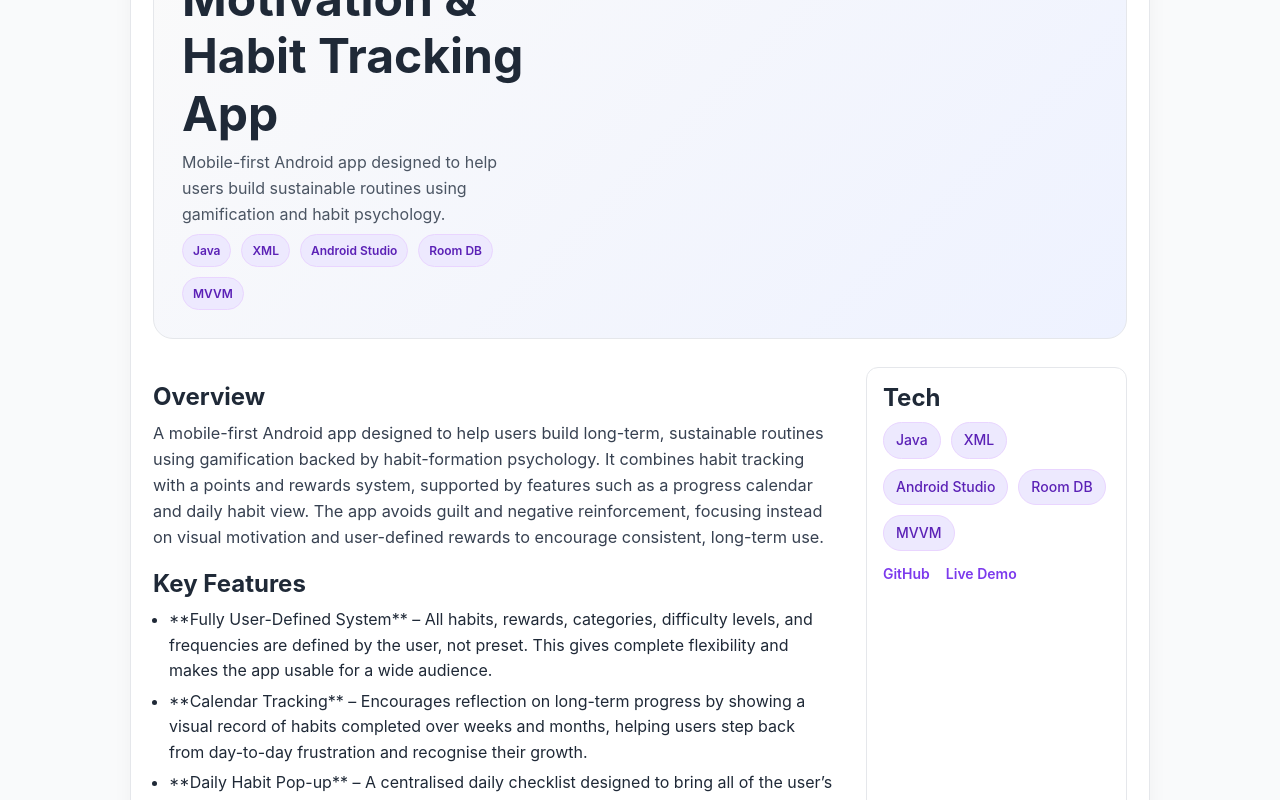
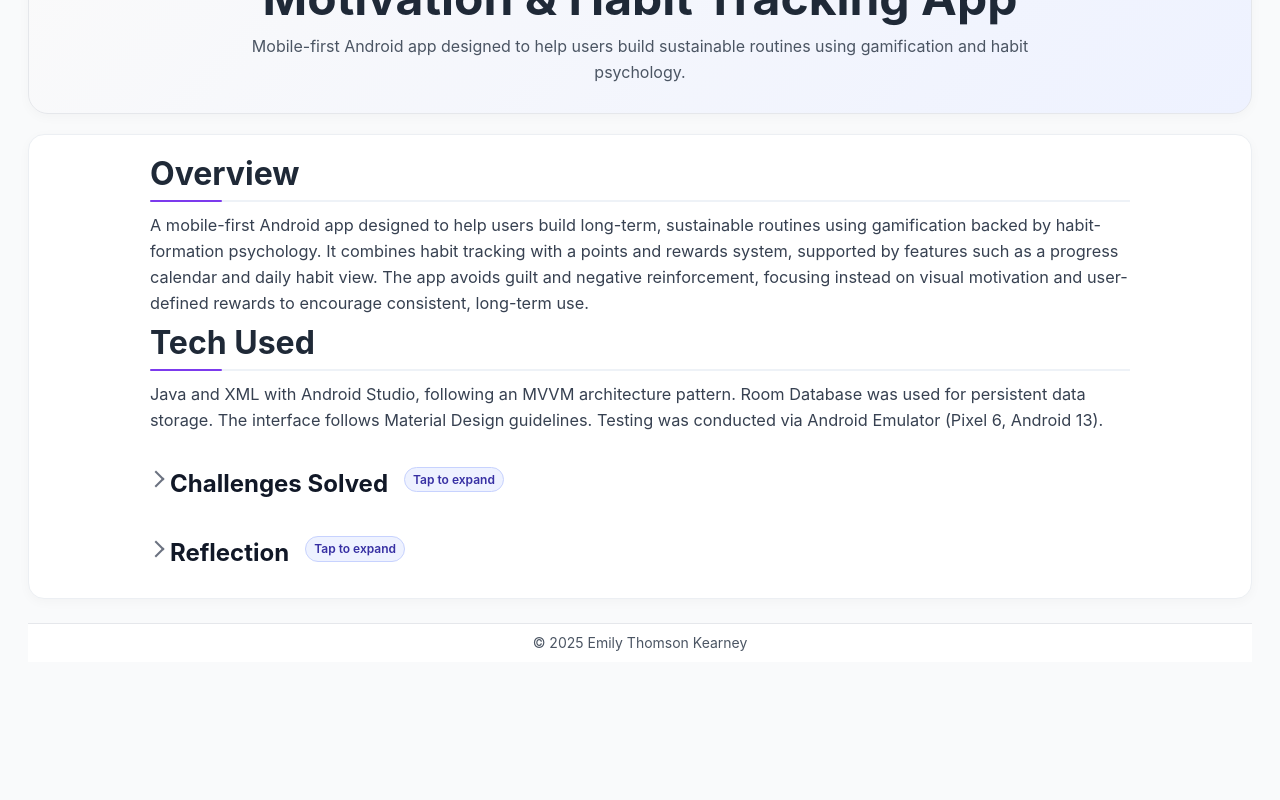
Before and after one commit to Emily36863/Portfolio, a React (Vite) app: page /projects/motivation-app in a window 1280 px wide. Shown: the part 160-960 px from the top of the page. After the commit the page ends 850 px from the top, so only its background shows below. Built offline with nearby package versions, Linux system fonts and the light colour scheme.

Commit message:
Front page sorted

```diff
--- a/src/App.css
+++ b/src/App.css
@@ -5,7 +5,6 @@
 html,
 body,
 #root {
-  height: 100%;
   margin: 0;
   font-family: "Inter", system-ui, -apple-system, Segoe UI, Roboto, sans-serif;
   background: #f9fafb;
@@ -15,54 +14,72 @@ body,
 
 /* ===== Accent & Theme ===== */
 :root {
-  --brand: #7c3aed; /* purple accent */
+  --brand: #7c3aed;
   --brand-light: #ede9fe;
   --brand-dark: #5b21b6;
 }
 
 /* ===== Layout ===== */
 .app {
-  max-width: 1100px;
+  max-width: 1400px; /* wider container */
   margin: 0 auto;
-  padding: clamp(16px, 5vw, 40px);
+  padding: clamp(12px, 3vw, 28px);
   display: flex;
   flex-direction: column;
-  min-height: 100%;
+  min-height: 100vh;
 }
 .content {
   flex: 1;
 }
 
-.project-body {
+/* ===== Home layout (About + Skills left, Projects right) ===== */
+.home-grid {
   display: grid;
-  grid-template-columns: 1fr; /* mobile: single column */
-  gap: 2rem;
+  gap: clamp(16px, 2.5vw, 28px);
+  align-items: stretch; /* both columns same height */
 }
-@media (min-width: 900px) {
-  .project-body.has-aside {
-    grid-template-columns: 3fr 1.15fr;
+
+@media (min-width: 960px) {
+  .home-grid {
+    grid-template-columns: 1fr 2fr; /* left 1/3, right 2/3 */
   }
 }
 
-/* ===== Sidebar ===== */
-.aside-card {
-  display: none;
-  background: #fff;
-  border: 1px solid #e5e7eb;
-  border-radius: 12px;
-  padding: 16px;
+/* Left column becomes a 2-row grid:
+   Row 1 = About (auto)
+   Row 2 = Skills (fills remaining height to align bottoms) */
+.left-col {
+  display: grid;
+  grid-template-rows: auto 1fr; /* <-- key */
+  align-self: stretch; /* stretch to match Projects column */
+  height: 100%;
 }
-.project-body.has-aside .aside-card {
-  display: block;
+
+/* Skills stretches to bottom cleanly */
+.left-col .skills {
+  align-self: stretch;
+  margin-top: -20px;
 }
-@media (min-width: 900px) {
-  .aside-card {
-    position: sticky;
-    top: 24px;
-  }
+
+/* Sections inside the left column don't add extra margin */
+.left-col .section {
+  margin: 0;
 }
-.aside-card h3 {
-  margin-top: 0;
+
+/* Turn off sticky so alignment is exact */
+.about-panel {
+  position: static;
+  top: auto;
+}
+
+/* Right column top aligns nicely */
+.projects.section {
+  margin-top: 12px;
+}
+
+/* Small top breathing room for the grid of cards */
+.projects .projects-grid {
+  margin-top: 24px;
 }
 
 /* ===== Typography ===== */
@@ -100,7 +117,7 @@ a:hover {
 /* ===== Header (site) ===== */
 .header {
   text-align: center;
-  margin-bottom: 2.5rem;
+  margin-bottom: 2.2rem;
 }
 .header h1 {
   margin-bottom: 0.5rem;
@@ -109,17 +126,17 @@ a:hover {
   color: #4b5563;
 }
 
-/* ===== Section Cards ===== */
+/* ===== Section Cards (lighter, less floaty) ===== */
 .section {
-  margin: 0 0 2.25rem;
-  padding: clamp(16px, 2.2vw, 22px);
+  margin: 0 0 1.75rem;
+  padding: clamp(14px, 2vw, 20px);
   background: #fff;
-  border: 1px solid #e5e7eb;
-  border-radius: 18px;
-  box-shadow: 0 6px 20px rgba(0, 0, 0, 0.04);
+  border: 1px solid #eceff3;
+  border-radius: 16px;
+  box-shadow: 0 3px 12px rgba(0, 0, 0, 0.03);
 }
 .section + .section {
-  margin-top: 1.5rem;
+  margin-top: 1.25rem;
 }
 .section h2 {
   position: relative;
@@ -146,23 +163,27 @@ a:hover {
 .projects-grid {
   display: grid;
   grid-template-columns: repeat(auto-fit, minmax(280px, 1fr));
-  gap: 1.25rem;
+  gap: 1.1rem;
 }
 .project-card {
   background: #fff;
   border: 1px solid #e5e7eb;
   border-radius: 16px;
-  padding: 20px;
-  box-shadow: 0 6px 20px rgba(0, 0, 0, 0.06);
-  transition: transform 200ms ease, box-shadow 200ms ease;
+  padding: 18px;
+  box-shadow: 0 6px 16px rgba(0, 0, 0, 0.06);
+  transition: transform 0.18s ease, box-shadow 0.18s ease;
 }
 .project-card:hover {
-  transform: translateY(-6px) scale(1.01);
-  box-shadow: 0 12px 28px rgba(0, 0, 0, 0.12);
+  transform: translateY(-4px);
+  box-shadow: 0 10px 24px rgba(0, 0, 0, 0.1);
 }
-.project-card h3 {
-  margin: 0 0 8px;
-  color: #111827;
+/* Prevent underline/overlay clash; only underline title link */
+.project-card a {
+  color: inherit;
+  text-decoration: none;
+}
+.project-card h3 a:hover {
+  text-decoration: underline;
 }
 
 .project-links {
@@ -197,7 +218,7 @@ a:hover {
   border: 1px solid #e9d5ff;
 }
 
-/* ===== Case Study Prose & Accordions ===== */
+/* ===== Case Study Prose & Accordions (simplified) ===== */
 .case-prose p {
   margin: 0.5rem 0;
   font-size: 1.02rem;
@@ -211,26 +232,28 @@ a:hover {
   line-height: 1.6;
 }
 
+/* Minimal accordion: aligned arrow + label, no heavy box */
 .case-prose details {
   margin-top: 12px;
-  border: 1px solid #e5e7eb;
-  border-radius: 12px;
-  background: #fff;
-  overflow: hidden;
-  box-shadow: 0 3px 14px rgba(0, 0, 0, 0.03);
+  border: 0;
+  border-radius: 0;
+  background: transparent;
+  box-shadow: none;
 }
 .case-prose summary {
   cursor: pointer;
   list-style: none;
   display: flex;
   align-items: center;
-  gap: 10px;
-  font-weight: 600;
-  padding: 12px 14px;
-  position: relative;
+  gap: 8px;
+  font-weight: 700;
+  padding: 0;
   color: #111827;
-  background: linear-gradient(180deg, #fafbff, #f4f6ff);
+  background: none;
   user-select: none;
+}
+.case-prose summary::-webkit-details-marker {
+  display: none;
 }
 .case-prose summary::before {
   content: "";
@@ -241,49 +264,32 @@ a:hover {
   transform: rotate(-45deg);
   transition: transform 150ms ease;
   flex: 0 0 10px;
-  margin-right: 2px;
-}
-.case-prose summary::-webkit-details-marker {
-  display: none;
-}
-.case-prose details > *:not(summary) {
-  padding: 12px 14px 14px;
-  color: #374151;
-  background: #fff;
-}
-.case-prose summary:hover {
-  background: #eef2ff;
-}
-.case-prose summary:focus-visible {
-  outline: 3px solid var(--brand);
-  outline-offset: 3px;
-  border-radius: 8px;
-}
-.case-prose details[open] {
-  border-color: #c7d2fe;
-  box-shadow: 0 6px 22px rgba(59, 130, 246, 0.08);
 }
 .case-prose details[open] summary::before {
   transform: rotate(45deg);
 }
+.case-prose details > *:not(summary) {
+  padding: 8px 0 0;
+  color: #374151;
+}
 .case-prose summary .badge {
-  margin-left: auto;
+  margin-left: 8px;
   font-size: 12px;
   font-weight: 600;
-  background: #e0e7ff;
+  background: #eef2ff;
   color: #3730a3;
   padding: 2px 8px;
   border-radius: 999px;
   border: 1px solid #c7d2fe;
 }
 
-/* ===== Project Hero ===== */
+/* ===== Project Hero (single column; centered title & summary) ===== */
 .project-hero {
   padding: clamp(18px, 4vw, 28px);
   background: linear-gradient(135deg, #fafafa 0%, #eef2ff 100%);
   border: 1px solid #e5e7eb;
   border-radius: 20px;
-  margin-bottom: 1.75rem;
+  margin-bottom: 1.4rem;
 }
 .project-hero-inner {
   display: grid;
@@ -291,9 +297,13 @@ a:hover {
 }
 @media (min-width: 900px) {
   .project-hero-inner {
-    grid-template-columns: 2fr 3fr;
+    grid-template-columns: 1fr;
     align-items: center;
   }
+}
+.project-hero .prose-max {
+  text-align: center;
+  margin-inline: auto;
 }
 .hero-media {
   position: relative;
@@ -302,6 +312,7 @@ a:hover {
   background: #fff;
   border: 1px solid #e5e7eb;
   box-shadow: 0 10px 30px rgba(17, 24, 39, 0.06);
+  margin-top: 12px;
 }
 .hero-media img {
   width: 100%;
@@ -325,7 +336,34 @@ a:hover {
   color: var(--brand-dark);
 }
 
-/* ===== Gallery ===== */
+/* ===== Alternating Feature Rows (image ↔ text) ===== */
+.feature-row {
+  display: grid;
+  gap: 14px;
+  align-items: center;
+  margin: 22px 0;
+}
+@media (min-width: 900px) {
+  .feature-row {
+    grid-template-columns: 1.3fr 1fr;
+  }
+  .feature-row.reverse {
+    grid-template-columns: 1fr 1.3fr;
+  }
+}
+.feature-media {
+  border-radius: 14px;
+  overflow: hidden;
+  border: 1px solid #e5e7eb;
+  box-shadow: 0 6px 18px rgba(17, 24, 39, 0.06);
+}
+.feature-media img {
+  width: 100%;
+  height: auto;
+  display: block;
+}
+
+/* ===== Gallery (thumbs still available if you use it) ===== */
 .gallery {
   margin-top: 0.5rem;
 }
@@ -390,17 +428,30 @@ a:hover {
 .footer {
   border-top: 1px solid #e5e7eb;
   background: #fff;
-  padding: 12px 20px;
+  padding: 10px 16px; /* slightly tighter vertical padding */
+  margin-top: 8px; /* reduce gap above footer */
   text-align: center;
   font-size: 14px;
   color: #4b5563;
 }
+
+/* footer links */
 .footer a {
   color: var(--brand);
+  text-decoration: none;
 }
+.footer a:hover {
+  text-decoration: underline;
+}
+
+/* remove any unused dot/link */
 .footer .dot {
-  margin: 0 8px;
-  color: #9ca3af;
+  display: none;
+}
+
+/* contact section spacing */
+.section.contact {
+  margin-bottom: 0.6rem; /* reduced to tighten contact-footer gap */
 }
 
 /* ===== Accessibility ===== */
@@ -411,3 +462,125 @@ button:focus-visible,
   outline-offset: 4px;
   border-radius: 12px;
 }
+
+/* ===== Buttons (kept in case you use later, but not shown by default) ===== */
+.btn {
+  display: inline-flex;
+  align-items: center;
+  gap: 8px;
+  padding: 10px 14px;
+  border-radius: 10px;
+  border: 1px solid #e5e7eb;
+  background: #fff;
+  font-weight: 700;
+  font-size: 14px;
+  text-decoration: none;
+  transition: transform 0.15s ease, box-shadow 0.15s ease, background 0.15s ease;
+}
+.btn:hover {
+  transform: translateY(-2px);
+  box-shadow: 0 8px 18px rgba(0, 0, 0, 0.08);
+}
+.btn.primary {
+  background: var(--brand);
+  color: #fff;
+  border-color: transparent;
+}
+.btn.secondary {
+  background: #f9fafb;
+}
+.btn:focus-visible {
+  outline: 3px solid var(--brand);
+  outline-offset: 3px;
+  border-radius: 10px;
+}
+
+/* ===== Readability width for long text ===== */
+.prose-max {
+  max-width: 980px;
+  margin-inline: auto;
+}
+
+/* ===== Position tweaks (desktop) ===== */
+@media (min-width: 960px) {
+  /* Push the Projects box down */
+  .projects.section {
+    margin-top: 30px; /* tweak this number to taste */
+  }
+
+  /* Push the Contact box down (covering common class/id variations) */
+  .contact.section,
+  .section.contact,
+  #contact.section,
+  #contact {
+    margin-top: 25px; /* tweak independently if you want */
+  }
+}
+
+/* If you’re linking to #contact, keep anchor jumps nicely spaced under the top edge */
+#contact {
+  scroll-margin-top: 80px;
+}
+
+/* ===== Contact Row ===== */
+.contact-row {
+  display: flex;
+  justify-content: space-between; /* distributes evenly */
+  align-items: center;
+  flex-wrap: wrap; /* wrap nicely on smaller screens */
+  gap: 20px;
+  margin-top: 8px;
+}
+
+.contact-row p {
+  margin: 0;
+  font-size: 1rem;
+}
+
+.contact-row a {
+  color: var(--brand);
+  font-weight: 600;
+  text-decoration: none;
+}
+
+.contact-row a:hover {
+  text-decoration: underline;
+}
+/* ==== tighten vertical spacing to kill the tiny scroll ==== */
+
+/* slightly less space under the big heading */
+.header {
+  margin-bottom: 1.8rem;
+}
+
+/* reduce default bottom margin for cards/sections */
+.section {
+  margin: 0 0 1.25rem;
+}
+
+/* the contact card sits a touch closer to the footer */
+.section.contact {
+  margin-bottom: 0.4rem;
+}
+
+/* footer hugs content a bit more */
+.footer {
+  margin-top: 4px;
+  padding: 8px 16px;
+}
+
+/* app fills the viewport without overshooting */
+.app {
+  min-height: 100vh;
+}
+
+/* if a browser supports “small viewport” units, use them (mobile-safe) */
+@supports (height: 100svh) {
+  .app {
+    min-height: 100svh;
+  }
+}
+
+/* last resort: if you still see a 1px scroll on some setups, uncomment this:
+.app { min-height: calc(100vh - 1px); }
+*/
--- a/src/App.jsx
+++ b/src/App.jsx
@@ -26,7 +26,6 @@ export default function App() {
       <footer className="footer">
         <span>© {new Date().getFullYear()} Emily Thomson Kearney</span>
         <span className="dot">•</span>
-        <a href="mailto:emily36863@gmail.com">Contact</a>
       </footer>
     </div>
   );
--- a/src/pages/Project.jsx
+++ b/src/pages/Project.jsx
@@ -1,10 +1,13 @@
-// pages/Project.jsx
 import { useState } from "react";
 import { useParams, Link } from "react-router-dom";
 import { projects } from "../data/projects";
 
+function cleanText(s = "") {
+  return s.replace(/\*\*/g, "");
+} // remove stray **
+
 function Body({ text }) {
-  const lines = text.split("\n").filter(Boolean);
+  const lines = cleanText(text).split("\n").filter(Boolean);
   const bulletLines = lines.filter((l) => l.trim().startsWith("•"));
   if (bulletLines.length >= 2) {
     return (
@@ -25,141 +28,148 @@ export default function Project() {
 
   if (!project) {
     return (
-      <div className="section">
+      <section className="section">
         <h2>Project not found</h2>
         <p>
           <Link to="/">Back to home</Link>
         </p>
-      </div>
+      </section>
     );
   }
 
-  const hasAside =
-    (project.tech?.length || 0) > 0 || project.repo || project.demo;
+  const heroImg = project.cover || project.gallery?.[0] || null;
 
   return (
-    <article className="section" aria-labelledby="case-title">
-      <nav style={{ marginBottom: 12 }}>
+    <main className="content">
+      {/* Back button */}
+      <nav className="section" style={{ marginBottom: 16, padding: 12 }}>
         <Link to="..">← Back to projects</Link>
       </nav>
 
-      {/* HERO */}
-      <header className="project-hero">
+      {/* HERO: centered title + summary; optional hero image below */}
+      <section className="section project-hero">
         <div className="project-hero-inner">
-          {project.cover && (
+          <div className="prose-max">
+            <h1 style={{ margin: 0 }}>{project.title}</h1>
+            {project.summary && (
+              <p
+                style={{
+                  color: "#4b5563",
+                  margin: "8px auto 0",
+                  maxWidth: 820,
+                }}
+              >
+                {project.summary}
+              </p>
+            )}
+          </div>
+
+          {heroImg && (
             <div className="hero-media">
-              <img
-                src={project.cover}
-                alt={`${project.title} cover`}
-                loading="eager"
-              />
+              <img src={heroImg} alt="" loading="eager" />
             </div>
           )}
+        </div>
+      </section>
+
+      {/* BODY: card same width as title, text constrained */}
+      <article className="section" aria-labelledby="case-title">
+        <div className="prose-max case-prose">
+          {/* Overview */}
+          {project.sections?.find((s) => s.heading === "Overview") && (
+            <>
+              <h2>Overview</h2>
+              <Body
+                text={
+                  project.sections.find((s) => s.heading === "Overview").body
+                }
+              />
+            </>
+          )}
+
+          {/* Key Features (optional) */}
+          {Array.isArray(project.featuresMedia) &&
+            project.featuresMedia.length > 0 && (
+              <>
+                <h2 style={{ marginTop: 20 }}>Key Features</h2>
+                {project.featuresMedia.map((f, idx) => (
+                  <div
+                    key={f.title || idx}
+                    className={`feature-row ${idx % 2 ? "reverse" : ""}`}
+                  >
+                    <div
+                      className="feature-media"
+                      onClick={() => f.img && setLightboxSrc(f.img)}
+                      style={{ cursor: f.img ? "zoom-in" : "default" }}
+                    >
+                      {f.img ? <img src={f.img} alt="" loading="lazy" /> : null}
+                    </div>
                     <div>
-            <h1 id="case-title" style={{ margin: 0 }}>
-              {project.title}
-            </h1>
-            <p style={{ color: "#4b5563", margin: "8px 0 0" }}>
-              {project.summary}
-            </p>
-            <div className="meta-row">
-              {project.tech?.slice(0, 5).map((t) => (
-                <span className="badge-soft" key={t}>
-                  {t}
-                </span>
-              ))}
+                      {f.title ? <h3>{cleanText(f.title)}</h3> : null}
+                      {f.text ? <Body text={f.text} /> : null}
                     </div>
                   </div>
-        </div>
-      </header>
+                ))}
+              </>
+            )}
 
-      {/* BODY */}
-      <div className={`project-body ${hasAside ? "has-aside" : ""}`}>
-        <div className="case-prose">
-          {/* Optional image gallery */}
-          {project.gallery?.length > 0 && (
-            <section className="gallery">
-              <h3>UI Gallery</h3>
-              <div className="gallery-grid" role="list">
-                {project.gallery.map((src, i) => (
-                  <button
-                    key={src}
-                    className="gallery-item"
-                    onClick={() => setLightboxSrc(src)}
-                    aria-label={`Open image ${i + 1} in lightbox`}
-                    style={{
-                      border: "none",
-                      padding: 0,
-                      background: "transparent",
-                    }}
-                  >
-                    <img
-                      src={src}
-                      alt={`${project.title} screenshot ${i + 1}`}
-                      loading="lazy"
+          {/* Tech Used */}
+          {project.sections?.find(
+            (s) => s.heading === "Tech Stack" || s.heading === "Tech Used"
+          ) && (
+            <>
+              <h2>Tech Used</h2>
+              <Body
+                text={
+                  (
+                    project.sections.find((s) => s.heading === "Tech Used") ||
+                    project.sections.find((s) => s.heading === "Tech Stack")
+                  ).body
+                }
               />
-                  </button>
-                ))}
-              </div>
+            </>
+          )}
+
+          {/* Challenges (accordion) */}
+          {project.sections?.find((s) => s.heading.includes("Challenges")) && (
+            <section style={{ marginTop: 18 }}>
+              <details>
+                <summary>
+                  <h3 style={{ display: "inline" }}>Challenges Solved</h3>
+                  <span className="badge">Tap to expand</span>
+                </summary>
+                <Body
+                  text={
+                    project.sections.find((s) =>
+                      s.heading.includes("Challenges")
+                    ).body
+                  }
+                />
+              </details>
             </section>
           )}
 
-          {project.sections?.map((s) => (
-            <section key={s.heading} style={{ marginBottom: 20 }}>
-              {["Design Challenges & Solutions", "Reflection"].includes(
-                s.heading
-              ) ? (
+          {/* Reflection (accordion) */}
+          {project.sections?.find((s) => s.heading === "Reflection") && (
+            <section style={{ marginTop: 8 }}>
               <details>
                 <summary>
-                    <h3 style={{ display: "inline" }}>{s.heading}</h3>
+                  <h3 style={{ display: "inline" }}>Reflection</h3>
                   <span className="badge">Tap to expand</span>
                 </summary>
-                  <Body text={s.body} />
+                <Body
+                  text={
+                    project.sections.find((s) => s.heading === "Reflection")
+                      .body
+                  }
+                />
               </details>
-              ) : (
-                <>
-                  <h3 style={{ margin: "16px 0 8px" }}>{s.heading}</h3>
-                  <Body text={s.body} />
-                </>
-              )}
             </section>
-          ))}
-        </div>
-
-        {hasAside && (
-          <aside className="aside-card" aria-label="Project meta">
-            <h3>Tech</h3>
-            <ul className="skills-list" style={{ marginBottom: 12 }}>
-              {project.tech?.map((t) => (
-                <li key={t}>{t}</li>
-              ))}
-            </ul>
-
-            <div className="project-links">
-              {project.repo && (
-                <a
-                  href={project.repo}
-                  target="_blank"
-                  rel="noopener noreferrer"
-                >
-                  GitHub
-                </a>
-              )}
-              {project.demo && (
-                <a
-                  href={project.demo}
-                  target="_blank"
-                  rel="noopener noreferrer"
-                >
-                  Live Demo
-                </a>
           )}
         </div>
-          </aside>
-        )}
-      </div>
+      </article>
 
-      {/* Lightbox */}
+      {/* LIGHTBOX */}
       {lightboxSrc && (
         <div
           className="lightbox"
@@ -181,6 +191,6 @@ export default function Project() {
           </button>
         </div>
       )}
-    </article>
+    </main>
   );
 }
```
Also changed, not shown: src/pages/Home.jsx (+50 -45 lines), src/pages/ProjectCard.jsx (added, +69 -0 lines), 1 other file (tests, documents, lock files or other folders). Lines whose indentation alone changed are shown as unchanged.
